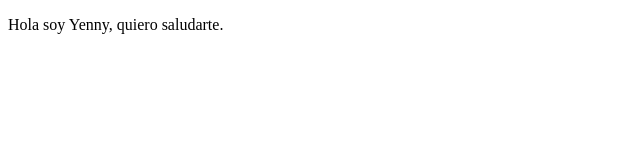
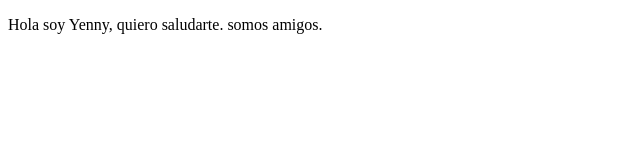
Before and after one commit to yennycastel/ProyectoDemoCursoPrework, a plain HTML site: page index.html in a window 1280 px wide. Shown: the whole page, without its empty margins (0-640 px from the left). Drawn offline with Linux system fonts and the light colour scheme.

```diff
--- a/index.html
+++ b/index.html
@@ -8,7 +8,7 @@
 </head>
 <body>
     <p>
-        Hola soy  Yenny, quiero  saludarte.
+        Hola soy  Yenny, quiero  saludarte. somos  amigos.
     </p>
 </body>
 </html>
```
